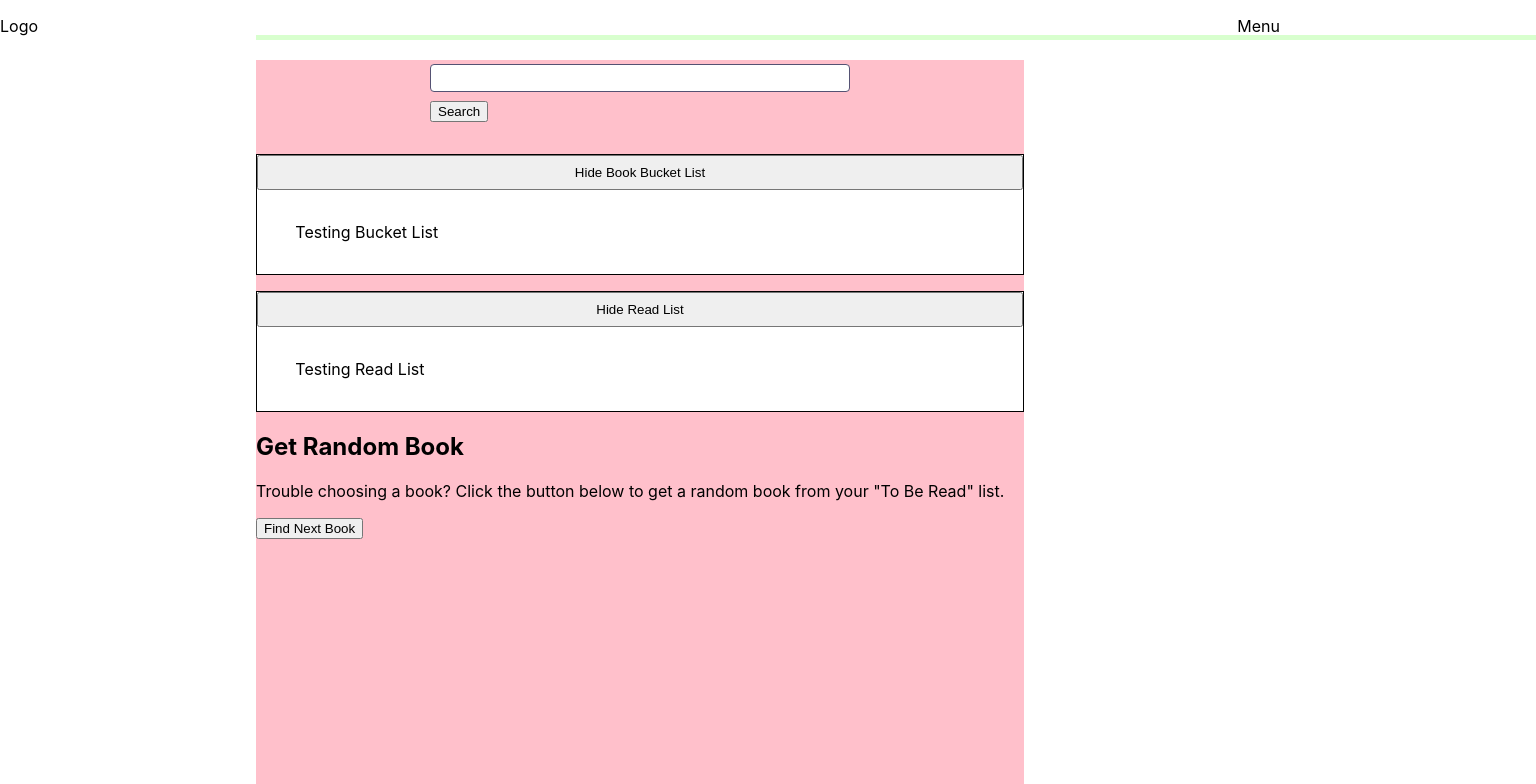
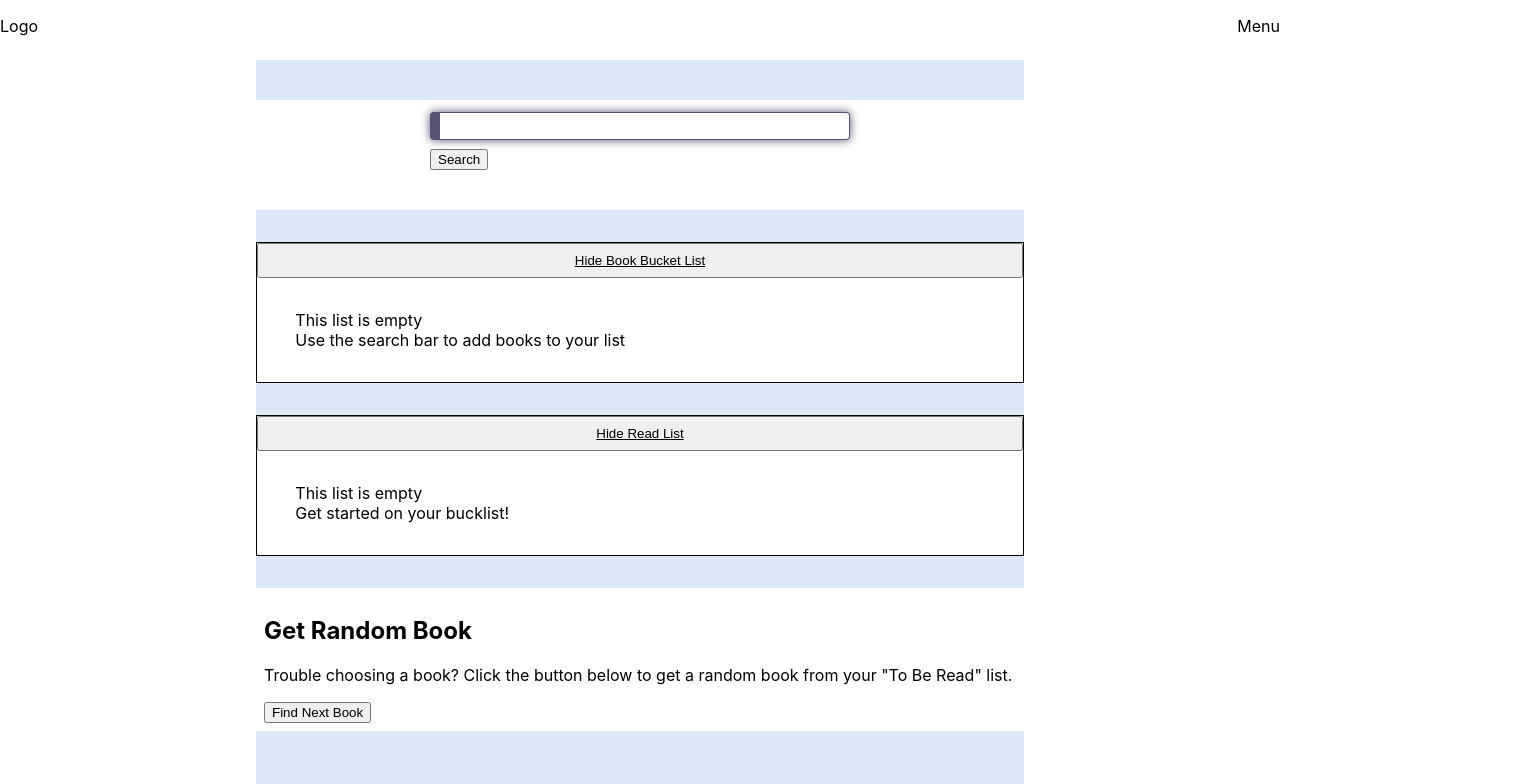
Before and after one commit to ElizabethClohosey/Book-club, a React (Create React App) app: page / in a window 1280 px wide. Shown: the top 784 px of the page, 1536 px wide, since content can reach past the window. Built offline with nearby package versions, Linux system fonts and the light colour scheme.

Commit message:
finished basic user messages and style.  Added background to book search and random book

```diff
--- a/src/App.css
+++ b/src/App.css
@@ -1,3 +1,8 @@
+
+
+/* .App {
+  overflow-y: hidden;
+} */
 
 /* Layout  */
 header {
@@ -16,7 +21,7 @@ h1 {
 
 
 footer {
-  background: green;
+  background: white;
   /* position: absolute;
   bottom: 0;
   width: 100%; */
@@ -28,26 +33,34 @@ footer p {
 }
 
 main {
-  padding-top: 60px;
+  padding-top: 100px;
   padding-bottom: 60px;
   /* viewport height minus padding and footer height */
   /* min-height: calc(100vh - 120px);  */
   max-width: 768px;
   height: 100vh;
   margin: auto;
-  background: pink;
+  background: rgb(220, 234, 248);
   overflow: scroll;
 }
 
 .list-wrapper {
   border: 1px solid black;
   background: white;
-  margin-bottom: 1rem;
+  margin-bottom: 2rem;
 }
 
 .list-wrapper button:first-of-type {
   width: 100%;
   padding: .5rem 0;
+  text-decoration: underline;
+}
+
+.search-section,
+.random-book-section {
+  background: white;
+  padding: .5rem;
+  margin-bottom: 2rem;
 }
 
 .search-results,
--- a/src/assets/style/common.css
+++ b/src/assets/style/common.css
@@ -27,8 +27,9 @@
 
 
 .user-message-wrapper {
-  position: absolute;
+  position: fixed;
   top: 35px;
+  left: 0;
   z-index: 99;
   width: 100%;
   text-align: center;
--- a/src/components/bucket-list.jsx
+++ b/src/components/bucket-list.jsx
@@ -76,7 +76,11 @@ const BucketList = ({
               </div>
             ))
           ) : (
-            <p>Testing Bucket List</p>
+            <p>
+              This list is empty
+              <br />
+              Use the search bar to add books to your list
+            </p>
           )}
         </section>
       )}
--- a/src/components/form/text-input.jsx
+++ b/src/components/form/text-input.jsx
@@ -2,7 +2,7 @@ import { forwardRef } from "react";
 import { RiErrorWarningLine } from "react-icons/ri";
 
 const TextInput = forwardRef(
-  ({ label, isValid, handleInputChange }, ref) => {
+  ({ label, isValid, handleInputChange, focusOnLoad }, ref) => {
     return (
       <div className="form-group">
         <label>{label}</label>
@@ -10,6 +10,7 @@ const TextInput = forwardRef(
           type="text"
           ref={ref}
           onChange={handleInputChange}
+          autoFocus={focusOnLoad}
           className={isValid ? "valid-input" : "invalid-input"}
         />
         <span className={"validation-icon"}>
--- a/src/components/pages/book-search.jsx
+++ b/src/components/pages/book-search.jsx
@@ -84,7 +84,7 @@ const BookSearch = ({
   return (
     <>
       <form>
-        <TextInput ref={searchRef} isValid={true} />
+        <TextInput ref={searchRef} isValid={true} focusOnLoad={true} />
         <button onClick={findBooks}>{/* <MdSearch /> */} Search</button>
       </form>
       <section className="search-results">
@@ -107,7 +107,7 @@ const BookSearch = ({
                     : "#"
                 }
               />
-              <button onClick={() =>     addToBucketList(index)}>Add</button>
+              <button onClick={() => addToBucketList(index)}>Add</button>
             </div>
           ))}
       </section>
--- a/src/components/random-book.jsx
+++ b/src/components/random-book.jsx
@@ -1,7 +1,7 @@
 import React, { useState } from "react";
 import BookCard from "./common/book-card";
 
-const ReadList = ({ bucketListBooks }) => {
+const ReadList = ({ bucketListBooks, handleUserMessage }) => {
   console.log(bucketListBooks);
   const [randomBook, setRandomBook] = useState({});
   console.log(randomBook);
@@ -15,8 +15,14 @@ const ReadList = ({ bucketListBooks }) => {
       //   bucketListBooks[Math.floor(Math.random() * bucketListBooks.length)];
 
       // setUserMessage(null);
+      handleUserMessage(null);
     } else {
       console.log("No random book for you");
+      handleUserMessage({
+        type: "",
+        message: "No random book for you!",
+        isErr: true,
+      });
       // setIsMessageErr(true);
       // setUserMessage({
       //   type: "RANDOM_BOOK_MESSAGE",
@@ -30,7 +36,7 @@ const ReadList = ({ bucketListBooks }) => {
   };
 
   return (
-    <section>
+    <section className="random-book-section">
       <h2>Get Random Book</h2>
       <div>
         <p>
--- a/src/components/read-list.jsx
+++ b/src/components/read-list.jsx
@@ -34,7 +34,14 @@ const ReadList = ({ readList }) => {
               </div>
             ))
           ) : (
-            <p>Testing Read List</p>
+            <>
+              <p>
+                This list is empty <br />
+                Get started on your bucklist!
+              </p>
+
+              <p></p>
+            </>
           )}
         </section>
       )}
--- a/src/components/single-page-app.jsx
+++ b/src/components/single-page-app.jsx
@@ -41,7 +41,7 @@ const SinglePageApp = () => {
   }, []);
   console.log(readList);
 
-  const [userMessage, setUserMessage] = useState({});
+  const [userMessage, setUserMessage] = useState(null);
   console.log(userMessage);
   const handleUserMessage = (userMessage) => {
     setUserMessage(userMessage);
@@ -135,6 +135,7 @@ const SinglePageApp = () => {
 
   return (
     <main>
+      <section className="search-section">
         <BookSearch
           addToBucketList={addToBucketList}
           handleSearchResults={handleSearchResults}
@@ -144,6 +145,7 @@ const SinglePageApp = () => {
           openModalOnEnter={openModalOnEnter}
           handleUserMessage={handleUserMessage}
         />
+      </section>
       <BucketList
         bucketListBooks={bucketListBooks}
         handleBookClick={handleBookClick}
@@ -154,7 +156,10 @@ const SinglePageApp = () => {
         handleUserMessage={handleUserMessage}
       />
       <ReadList readList={readList} />
-      <RandomBook bucketListBooks={bucketListBooks} />
+      <RandomBook
+        bucketListBooks={bucketListBooks}
+        handleUserMessage={handleUserMessage}
+      />
       {userMessage && (
         <UserMessage
           message={userMessage.message}
```
Lines whose indentation alone changed are shown as unchanged.
